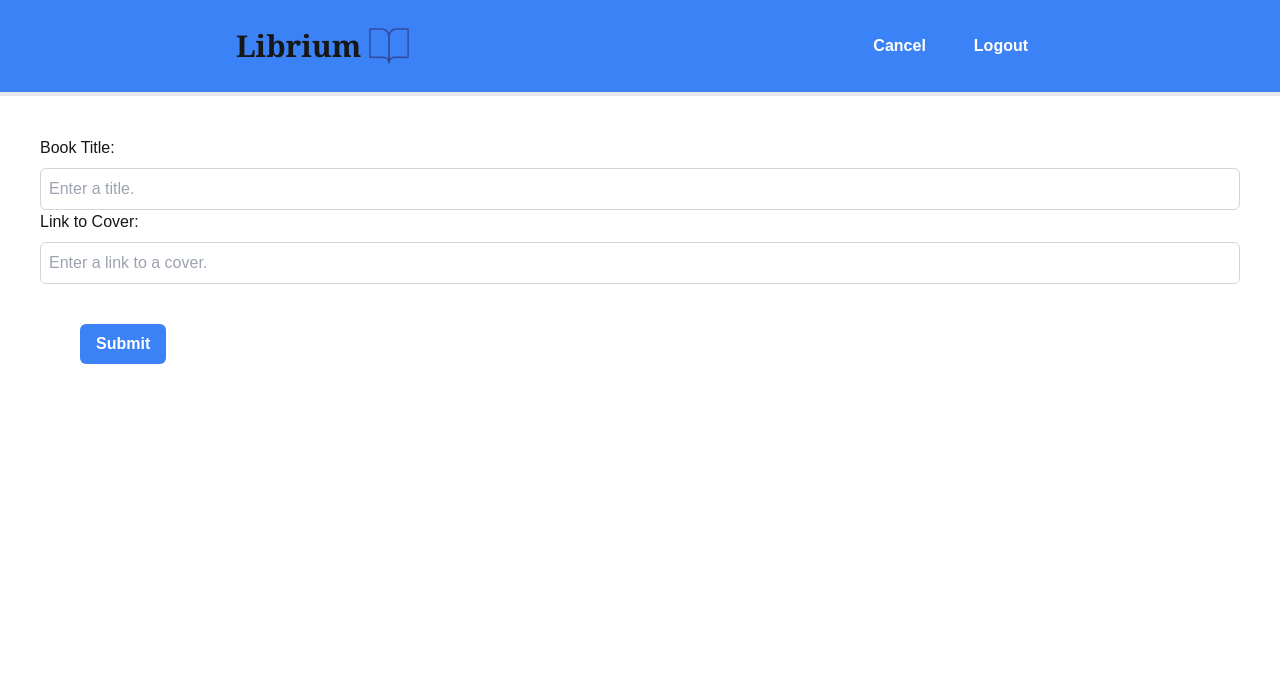
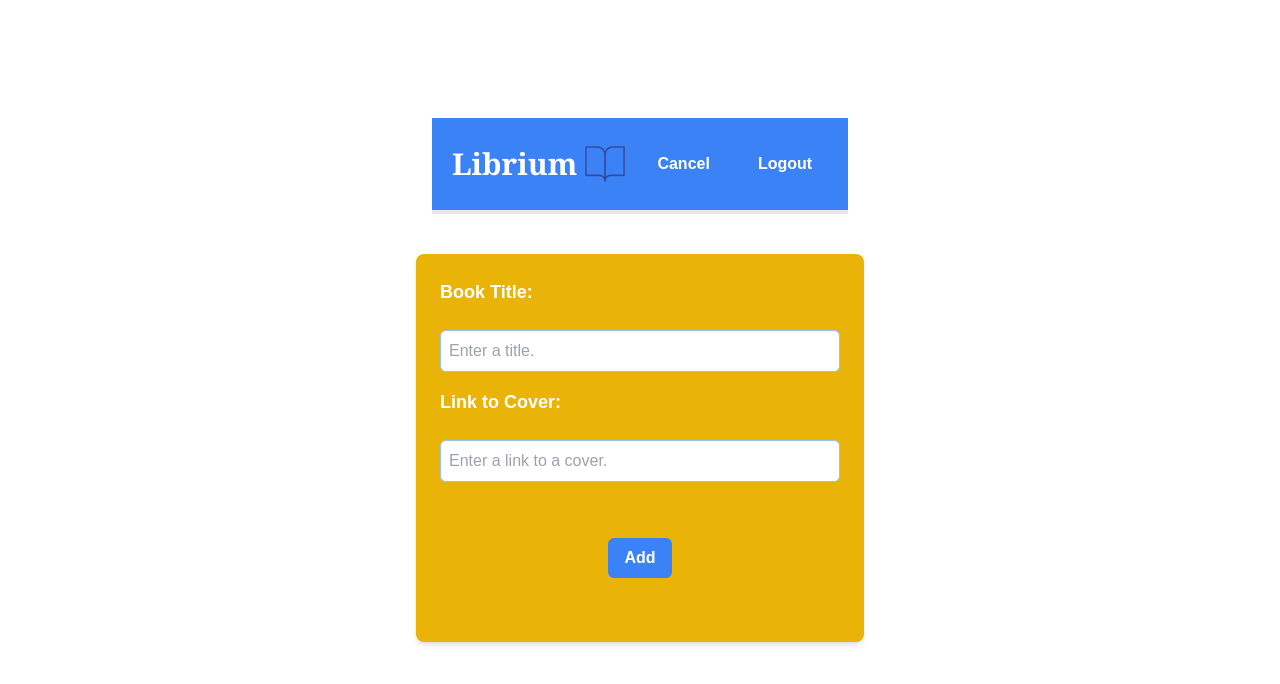
Before and after one commit to ajv20620/CSCI4300-Group-Project, a Next.js app: page /add-item in a window 1280 px wide. Shown: the top 684 px of the page. Built offline with nearby package versions, Linux system fonts and the light colour scheme; no server answers.

Commit message:
Did alot of styling and error handling for adding item

```diff
--- a/src/app/add-item/page.tsx
+++ b/src/app/add-item/page.tsx
@@ -11,7 +11,7 @@ export default function Additem() {
         imageUrl:'',
     });
     const router = useRouter();
-
+    const [error, setError] = useState("");
 
     const addItemHeaderButtons = [
       {
@@ -29,6 +29,11 @@ export default function Additem() {
 
     const onSubmit = async (event: React.FormEvent) => {
         event.preventDefault();
+
+        if (!book.title || !book.imageUrl) {
+          setError("Cannot add book. Please try again");
+          return;
+      }
 
         try {
           const response = await fetch('api/books', {
@@ -57,21 +62,26 @@ export default function Additem() {
 
 
     return(
-        <div>
+      <div className="flex flex-col items-center justify-center w-screen h-screen text-white">
             <Header buttons={addItemHeaderButtons}/>
-            <form className="m-10">
-                <h1>Book Title:</h1>
-                <input type="text" id="book-title" className="w-full p-2 mt-2 border border-gray-300 rounded-md"
+            <form className="w-[90%] max-w-md p-6 bg-yellow-500 shadow-md rounded-lg text-white flex flex-col gap-4 m-10 z-10">
+                <h1 className="font-bold text-lg">Book Title:</h1>
+                <input type="text" id="book-title" className="w-full p-2 mt-2 border text-blue-600 border-blue-300 rounded-md"
                 placeholder="Enter a title."
                 value={book.title}
                 onChange={(e) => setBook({...book, title: e.target.value})}/>
-                <h1>Link to Cover:</h1>
-                <input type="text" id="book-cover" className="w-full p-2 mt-2 border border-gray-300 rounded-md"
+                <h1 className="font-bold text-lg">Link to Cover:</h1>
+                <input type="text" id="book-cover" className="w-full p-2 mt-2 border text-blue-600 border-blue-300 rounded-md"
                 placeholder="Enter a link to a cover."
                 value={book.imageUrl}
                 onChange={(e) => setBook({...book, imageUrl: e.target.value})}/>
-                <div className="m-10">
-                  <Button type="submit" onClick={onSubmit}>Submit</Button>
+
+            {error && (
+              <p className="text-red-600 font-bold">{error}</p>
+            )}
+
+                <div className="flex justify-center m-10">
+                  <Button type="submit" onClick={onSubmit}>Add</Button>
                 </div>
             </form>
 
```
